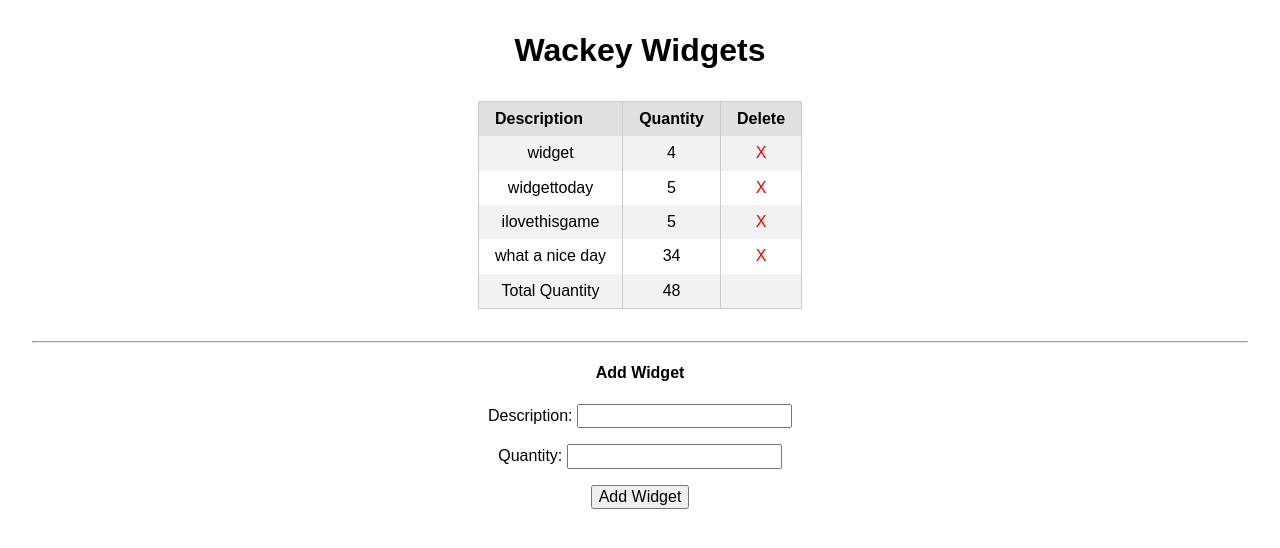
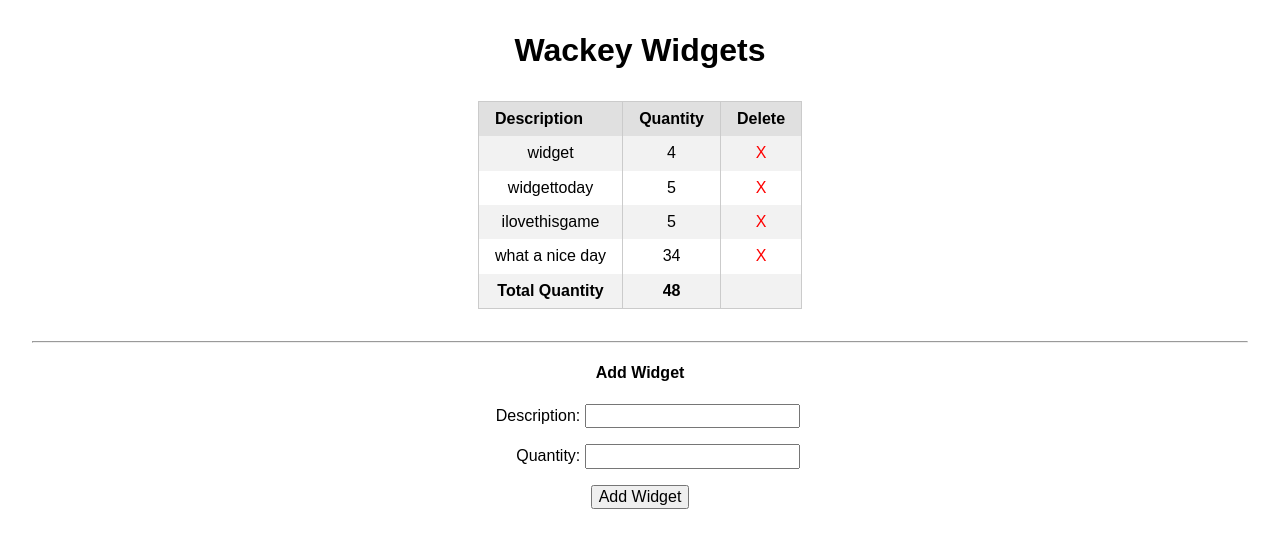
Before and after one commit to wangxiaolialina/wacky-widgets, a Django app: page / in a window 1280 px wide. Shown: the top 548 px of the page. Run offline with Django 3.2, Linux system fonts and the light colour scheme; data comes from the database, SQL or seed files in the repository; both versions use the stored data as it was after the commit; some libraries are stand-ins or nearby versions.

Commit message:
add class to total quantity line and style home page

```diff
--- a/main_app/static/main.css
+++ b/main_app/static/main.css
@@ -11,3 +11,13 @@ table a {
   color: red;
   text-decoration: none;
 }
+
+label {
+  display: inline-block;
+  width: 100px;
+  text-align: right;
+}
+
+.total {
+  font-weight: bold;
+}
--- a/main_app/templates/home.html
+++ b/main_app/templates/home.html
@@ -31,7 +31,7 @@
        <td><a href= "{% url 'widget_delete' widget.id %}">X</a></td>
      </tr>
      {% endfor %}
-     <tr>
+     <tr class = 'total'>
       <td>Total Quantity</td>
       <td>{{total_widget}}</td>
       <td></td>
```
Also changed, not shown: db.sqlite3.
